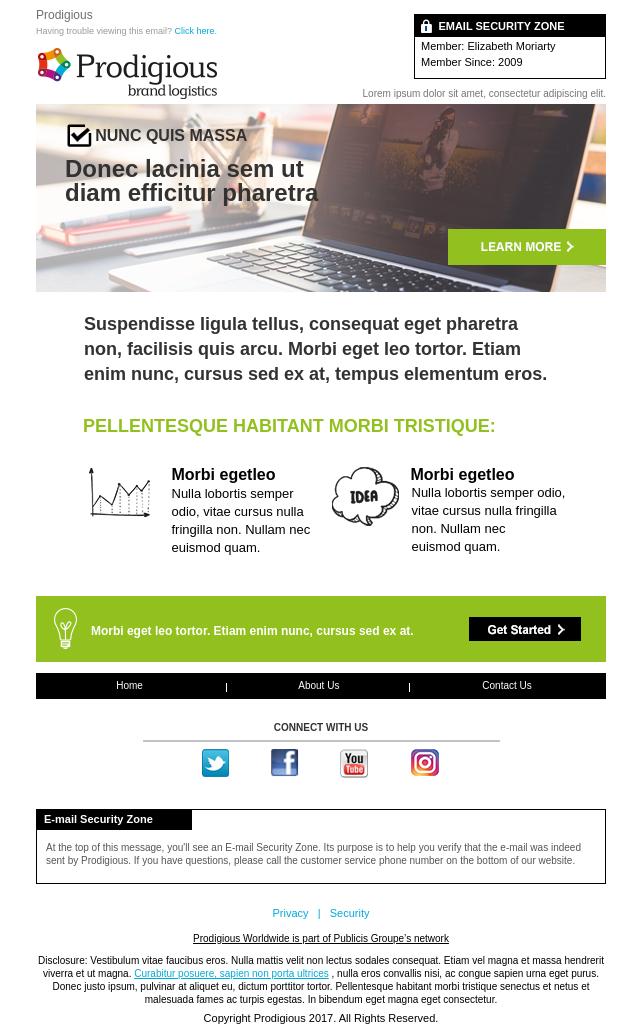
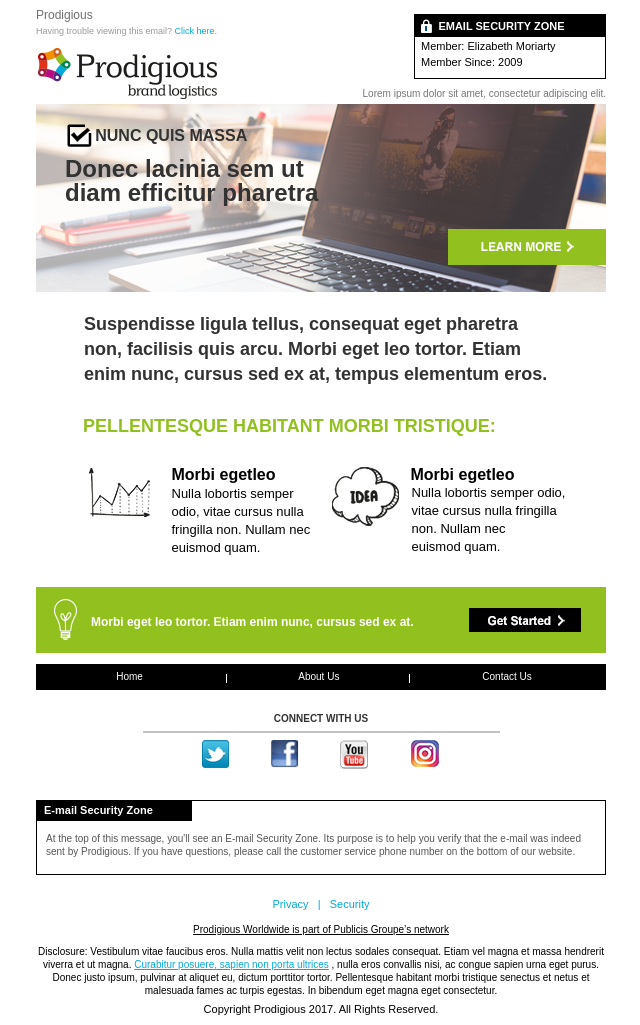
Before and after one commit to kikeestrada/test_prodigious, a website: page public/index.html in a window 1280 px wide. Shown: the whole page, without its empty margins (319-959 px from the left). Drawn offline with Linux system fonts and the light colour scheme.

Commit message:
ultimo ajuste

```diff
--- a/public/index.html
+++ b/public/index.html
@@ -793,7 +793,7 @@
                         <td style="padding: 0px 20px 0px 50px; border-collapse:collapse; -mso-line-height-rule: exactly;" class="stack_plr">
                           <table cellspacing="0" cellpadding="0" border="0" width="100%" role="presentation" align="center" style="border-collapse:collapse; -mso-table-lspace: 0pt; -mso-table-rspace: 0pt;">
                             <tr>
-                              <td class="stack-col" width="244" align="left" valign="top" style="border-collapse:collapse; -mso-line-height-rule: exactly;">
+                              <td class="stack-col" width="244" align="left" valign="top" style="border-collapse:collapse; -mso-line-height-rule: exactly; padding: 0px 0px 20px 0px;">
                                 <table cellspacing="0" cellpadding="0" border="0" width="100%" role="presentation" align="center" style="border-collapse:collapse; -mso-table-lspace: 0pt; -mso-table-rspace: 0pt;">
                                   <tr>
                                     <td align="left" valign="top" style="border-collapse:collapse; -mso-line-height-rule: exactly; padding: 0px 0px 0px 0px;">
@@ -816,7 +816,7 @@
                                   </tr>
                                 </table>
                               </td>
-                              <td class="stack-col" width="255" align="left" valign="top" style="border-collapse:collapse; -mso-line-height-rule: exactly;">
+                              <td class="stack-col" width="255" align="left" valign="top" style="border-collapse:collapse; -mso-line-height-rule: exactly; padding: 0px 0px 20px 0px;">
                                 <table cellspacing="0" cellpadding="0" border="0" width="100%" role="presentation" align="center" style="border-collapse:collapse; -mso-table-lspace: 0pt; -mso-table-rspace: 0pt;">
                                   <tr>
                                     <td align="left" valign="top" style="border-collapse:collapse; -mso-line-height-rule: exactly; padding: 0px 0px 0px 0px;">
@@ -850,7 +850,7 @@
 
                     <table role="presentation" border="0" cellspacing="0" cellpadding="0" align="center" width="100%">
                       <tr>
-                        <td style="font-size: 0px; line-height: 0px;padding-top: 39px;" aria-hidden="true" class="green_banner_padding_bottom_mb">&nbsp;</td>
+                        <td style="font-size: 0px; line-height: 0px;padding-top: 10px;" aria-hidden="true" class="green_banner_padding_bottom_mb">&nbsp;</td>
                       </tr>
                     </table>
                     <table role="presentation" border="0" cellspacing="0" cellpadding="0" align="center" width="100%">
```
Also changed, not shown: src/html/modules/04_body_stack.html (+2 -2 lines), src/html/modules/05_green_banner.html (+1 -1 lines).
